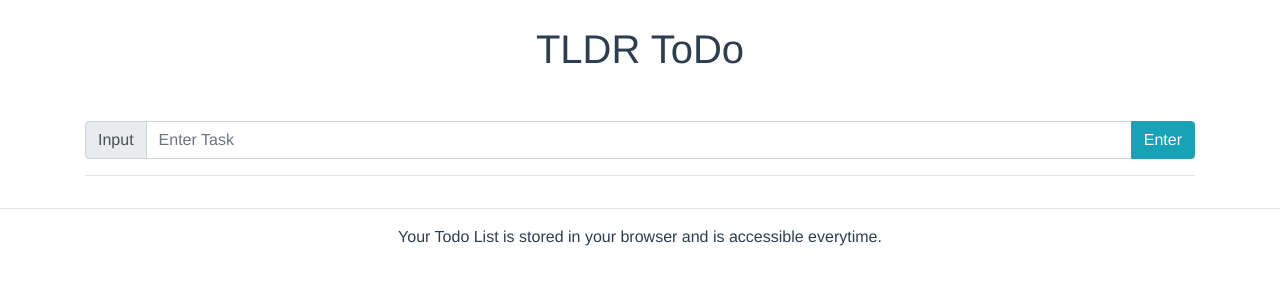
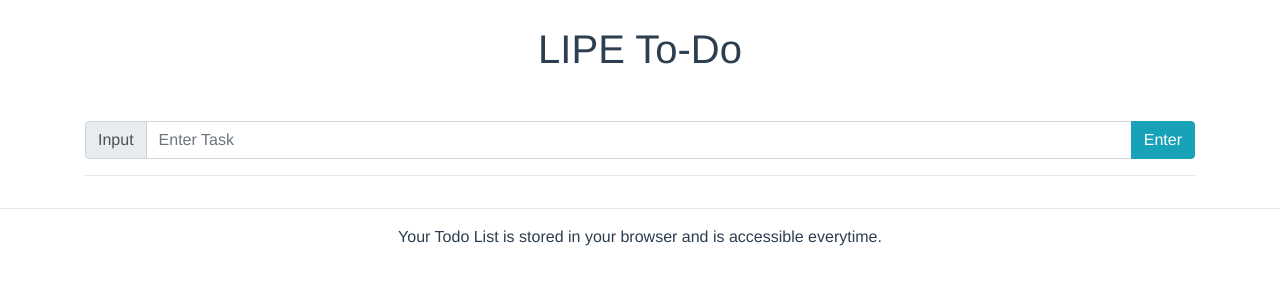
Before and after one commit to teezzan/LIPE-To-do, a Vue app: page / in a window 1280 px wide. Shown: the top 300 px of the page. Built offline with nearby package versions, Linux system fonts and the light colour scheme.

Commit message:
Cleaninig up code

```diff
--- a/package.json
+++ b/package.json
@@ -1,5 +1,5 @@
 {
-  "name": "TLDR_ToDo",
+  "name": "LIPE_To-Do",
   "version": "0.1.0",
   "private": true,
   "scripts": {
--- a/src/App.vue
+++ b/src/App.vue
@@ -3,7 +3,7 @@
   <div id="app">
 
     <b-container id="extcon" class="bv-row">
-      <h1 id="heading">TLDR ToDo</h1>
+      <h1 id="heading">LIPE To-Do</h1>
     <List
      />
     </b-container>
```
Also changed, not shown: src/assets/logo.png, 1 other file (tests, documents, lock files or other folders).
